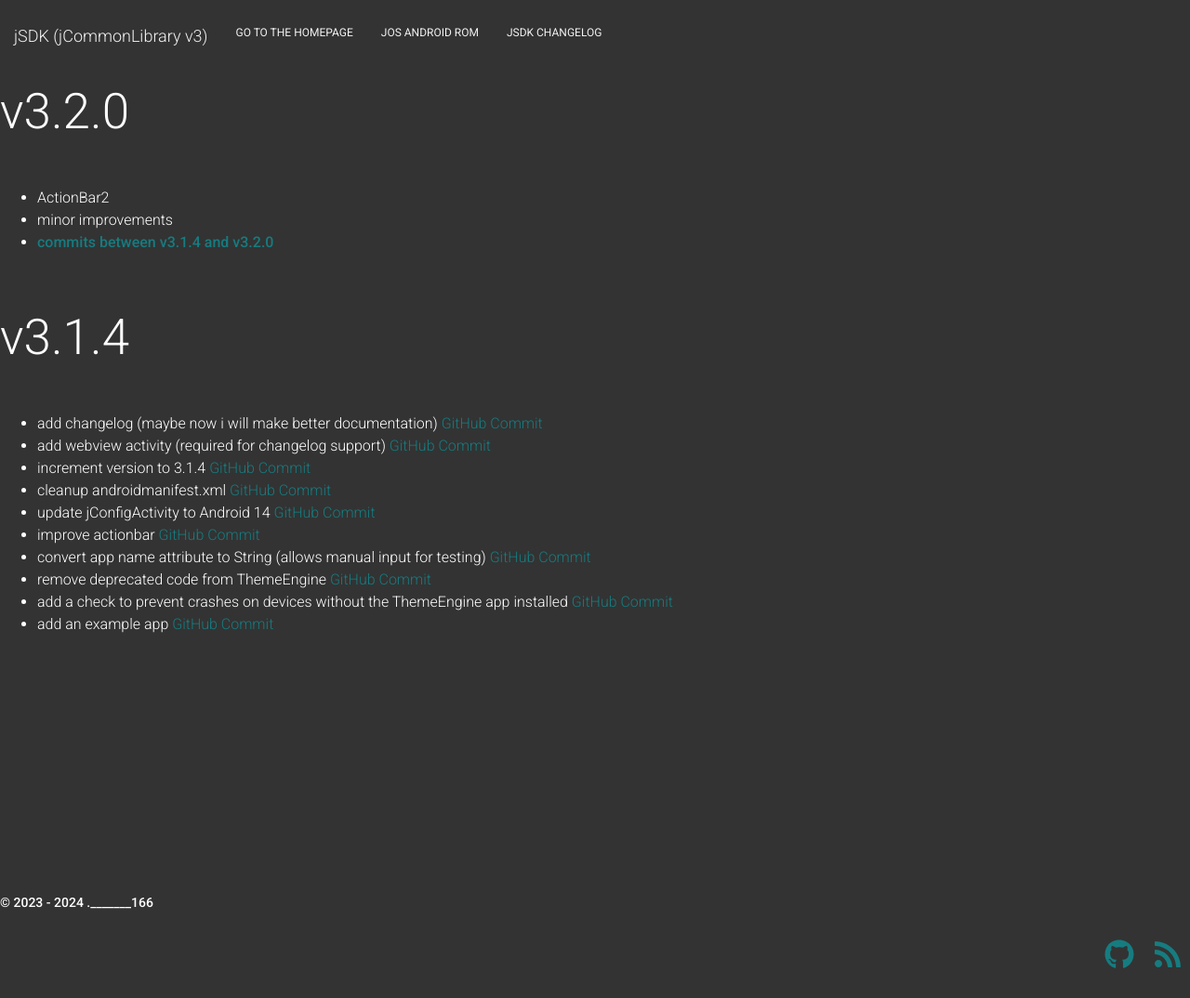
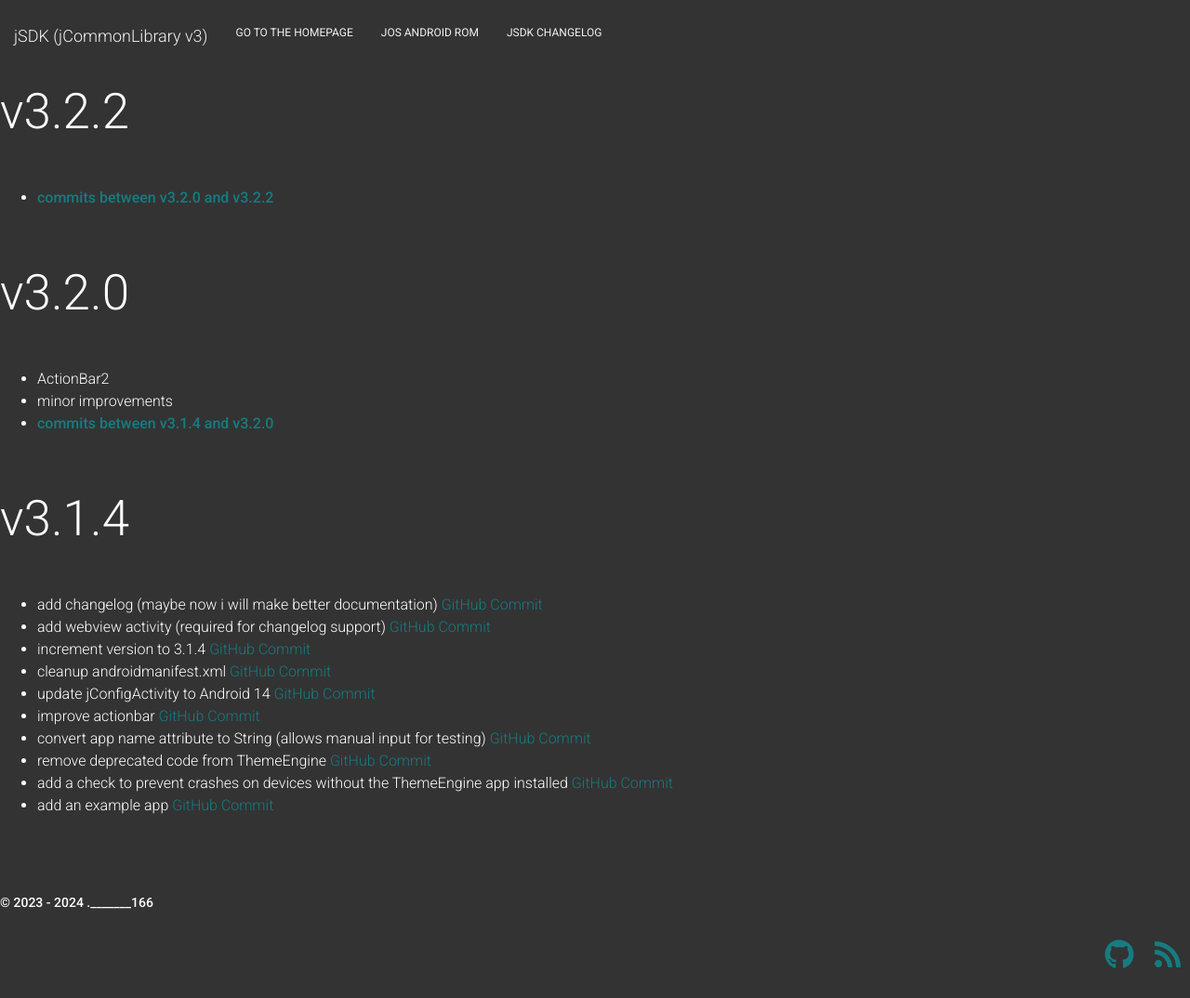
Before and after one commit to dot166/dot166.github.io, a Jekyll site: the page built from jOS/commlib/Changelog/index.html, in a window 1280 px wide and 1074 px high. Shown: the whole window at 93% size. Built offline with Jekyll 4.4.1, drawn with Linux system fonts in a browser that asks for light colours.

Commit message:
Update index.html

```diff
--- a/jOS/commlib/Changelog/index.html
+++ b/jOS/commlib/Changelog/index.html
@@ -3,6 +3,12 @@ layout: Changelogs
 title: SDK Changelog
 project: sdk
 ---
+<h1>v3.2.2</h1>
+<br>
+<ul>
+    <li><a href="https://github.com/dot166/jOS_j-sdk/compare/v3.2.0...v3.2.2"><strong>commits between v3.2.0 and v3.2.2</strong></a></li>
+</ul>
+<br>
 <h1>v3.2.0</h1>
 <br>
 <ul>
```
